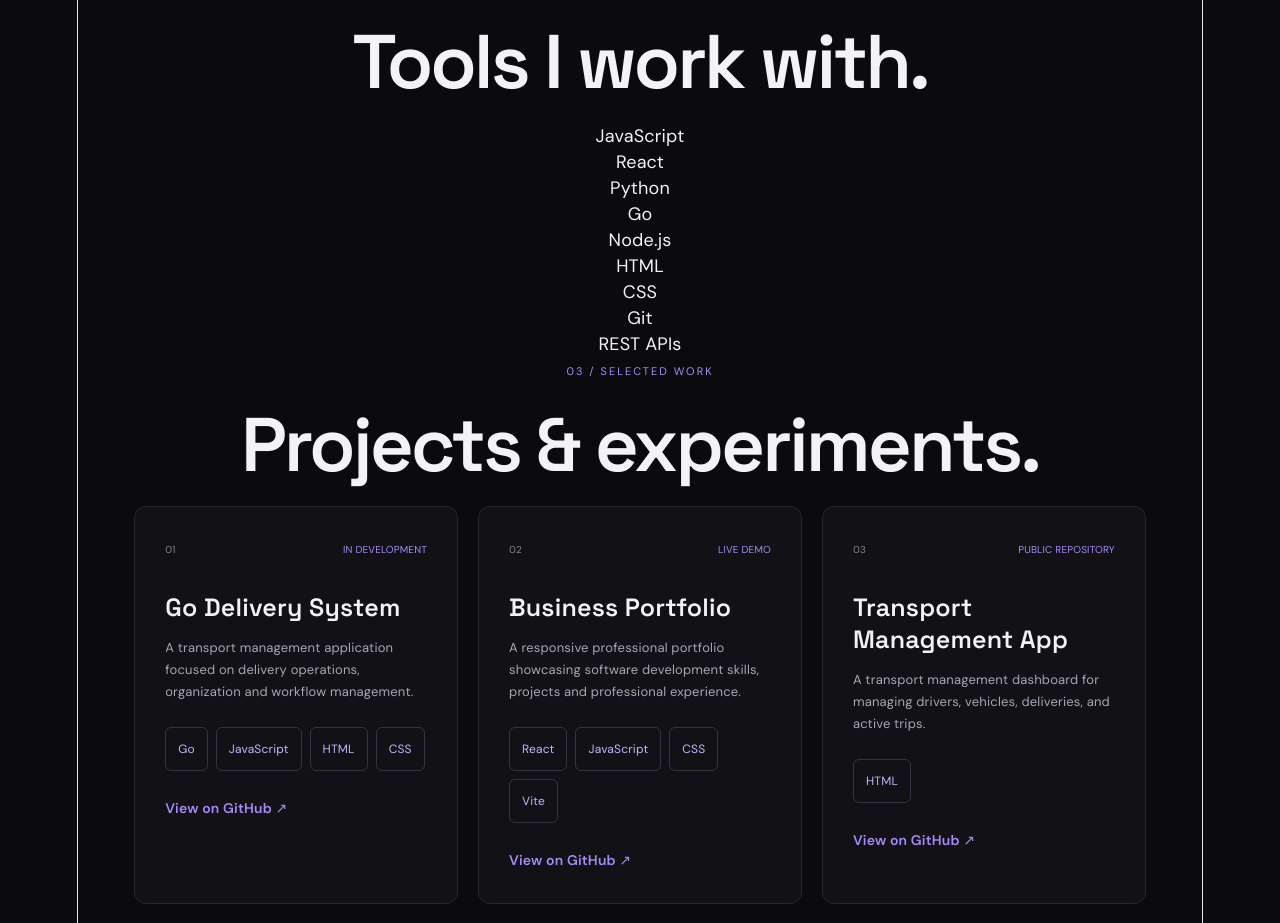
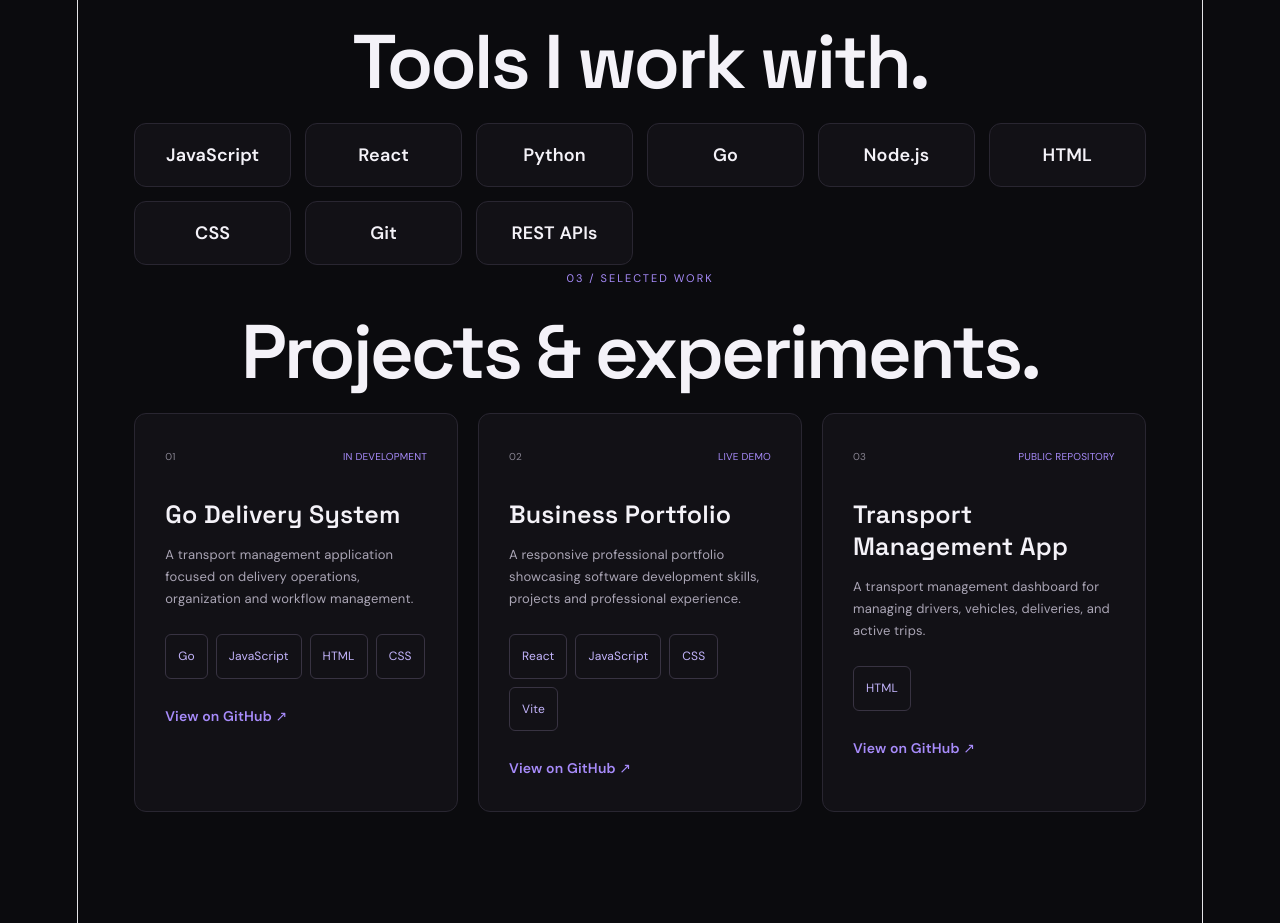
Before and after one commit to IsevenTech/business-portfolio, a React (Vite) app: page / in a window 1280 px wide. Shown: the part 1140-2063 px from the top of the page. Built offline with nearby package versions, Linux system fonts and the light colour scheme.

Commit message:
Improve skills section design

```diff
--- a/src/App.css
+++ b/src/App.css
@@ -440,3 +440,33 @@ footer {
   color: #c4b5fd;
   font-size: 12px;
 }
+.skills-grid {
+  display: grid;
+  grid-template-columns: repeat(auto-fit, minmax(150px, 1fr));
+  gap: 14px;
+}
+
+.skill-card {
+  display: flex;
+  align-items: center;
+  justify-content: center;
+  min-height: 64px;
+  padding: 18px;
+  color: #f4f2f8;
+  background: #121116;
+  border: 1px solid #292631;
+  border-radius: 12px;
+  font-weight: 600;
+  transition: 0.2s ease;
+}
+
+.skill-card:hover {
+  border-color: #a78bfa;
+  transform: translateY(-3px);
+}
+
+@media (max-width: 600px) {
+  .skills-grid {
+    grid-template-columns: repeat(2, minmax(0, 1fr));
+  }
+}
```
